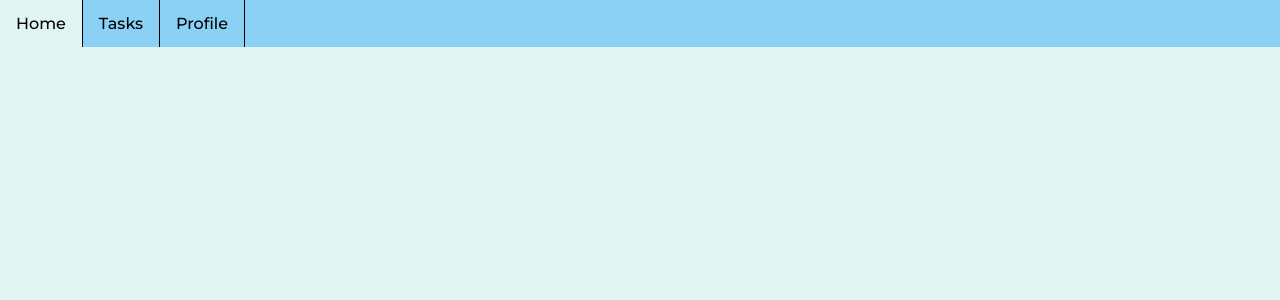
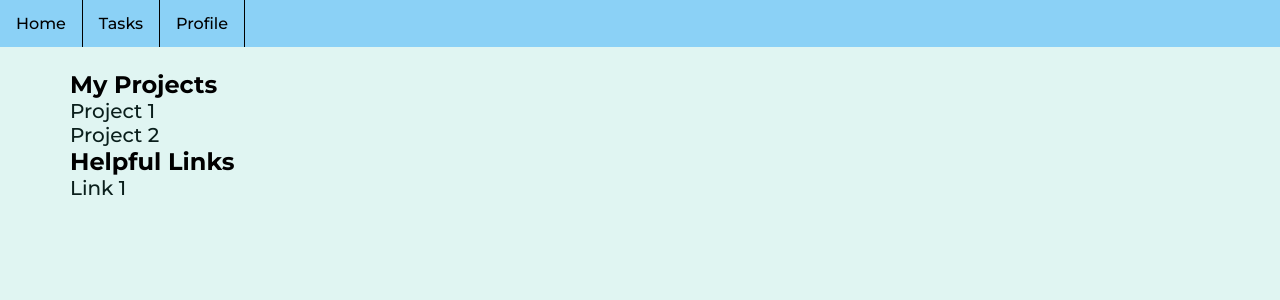
Before and after one commit to baalais/jira_grupa, a React (Create React App) app: page / in a window 1280 px wide. Shown: the top 300 px of the page. Built offline with nearby package versions, Linux system fonts and the light colour scheme.

Commit message:
uztaisiju dizainu pa jaunam

```diff
--- a/src/App.js
+++ b/src/App.js
@@ -8,14 +8,16 @@ export default function App() {
     return (
       <>
       <Header/>
-       <div></div>
+      <div class="content">
+        <h2>My Projects</h2>
+        <p>Project 1</p>
+        <p>Project 2</p>
+
+        <h2>Helpful Links</h2>
+        <p>Link 1</p>
+        </div>
+
       </>
 
     )
 }
-
-<body>
-
-<div class="kvadrats"></div>
-
-</body>
--- a/src/Components/Header.js
+++ b/src/Components/Header.js
@@ -4,12 +4,13 @@ import { Link } from 'react-router-dom';
 const Header = () => {
   return (
     <header>
-      <ul>
-        <li><a href="#">Home</a></li>
-        <li><a href="#">Tasks</a></li>
-        <li><a href="#">Profile</a></li>
-      </ul>
+      <div class="navbar">
+        <a href="#home">Home</a>
+        <a href="#tasks">Tasks</a>
+        <a href="#profile">Profile</a>
+      </div>
     </header>
+
   );
 };
 
--- a/src/style/Main.css
+++ b/src/style/Main.css
@@ -3,45 +3,40 @@
     padding: 0;
 }
 
-body{
+body {
+    background-color:  #E0F5F2;
+}
+.navbar {
+    overflow: hidden;
+    background-color: #8BD1F6;
+    float: left;
+    position: fixed;
+    top: 0;
+    width: 100%;
 
-    background: #E0F5F2;
 }
+.navbar a {
+    height: 100%;
+    float: left;
+    display: block;
+    color: black;
+    text-align: center;
+    padding: 14px 16px;
+    display: block;
+    border-right: 1px solid black;
+    text-decoration: none;
 
-ul {
+}
+.content {
+   padding: 70px;
+}
+/* ul {
     list-style-type: none;
     margin: 0;
     padding: 0;
     overflow: hidden;
     background-color: #8BD1F6;
     position: fixed;
-    top: 0;
+    top: 0; right: 0; bottom: 0;
     width: 100%;
-}
-
-li {
-    float: left;
-    border-right: 1px solid black;
-}
-
-li a {
-    display: block;
-    color: black;
-    text-align: center;
-    padding: 14px 16px;
-    text-decoration: none;
-}
-
-li a:hover {
-    background-color: #E0F5F2;
-}
-
-
-.kvadrats {
-    width: 115%;
-    height: 109px;
-    background-color: grey;
-    margin: 10px;
-    display: inline-block;
-    cursor: pointer;
-  }
+} */
```
